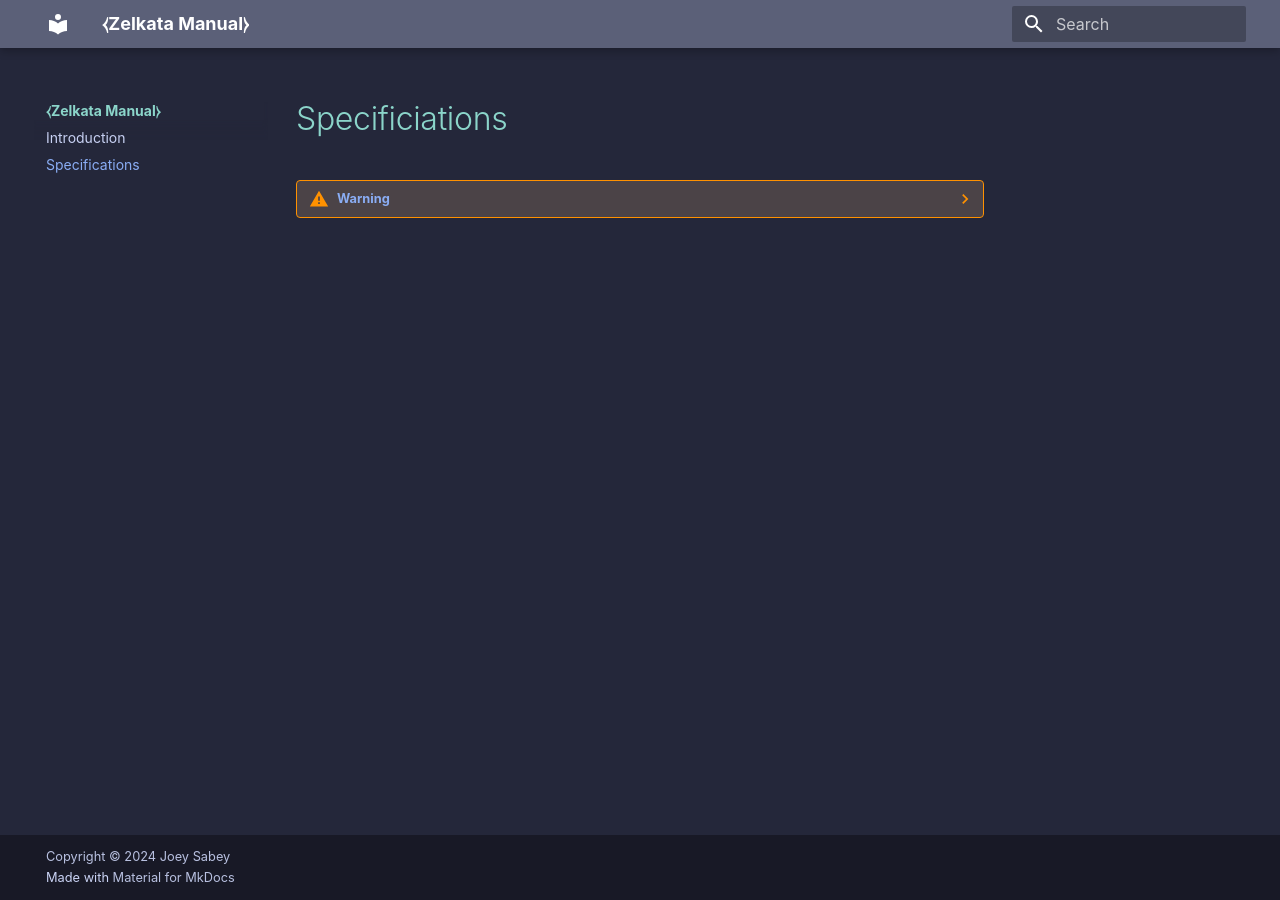
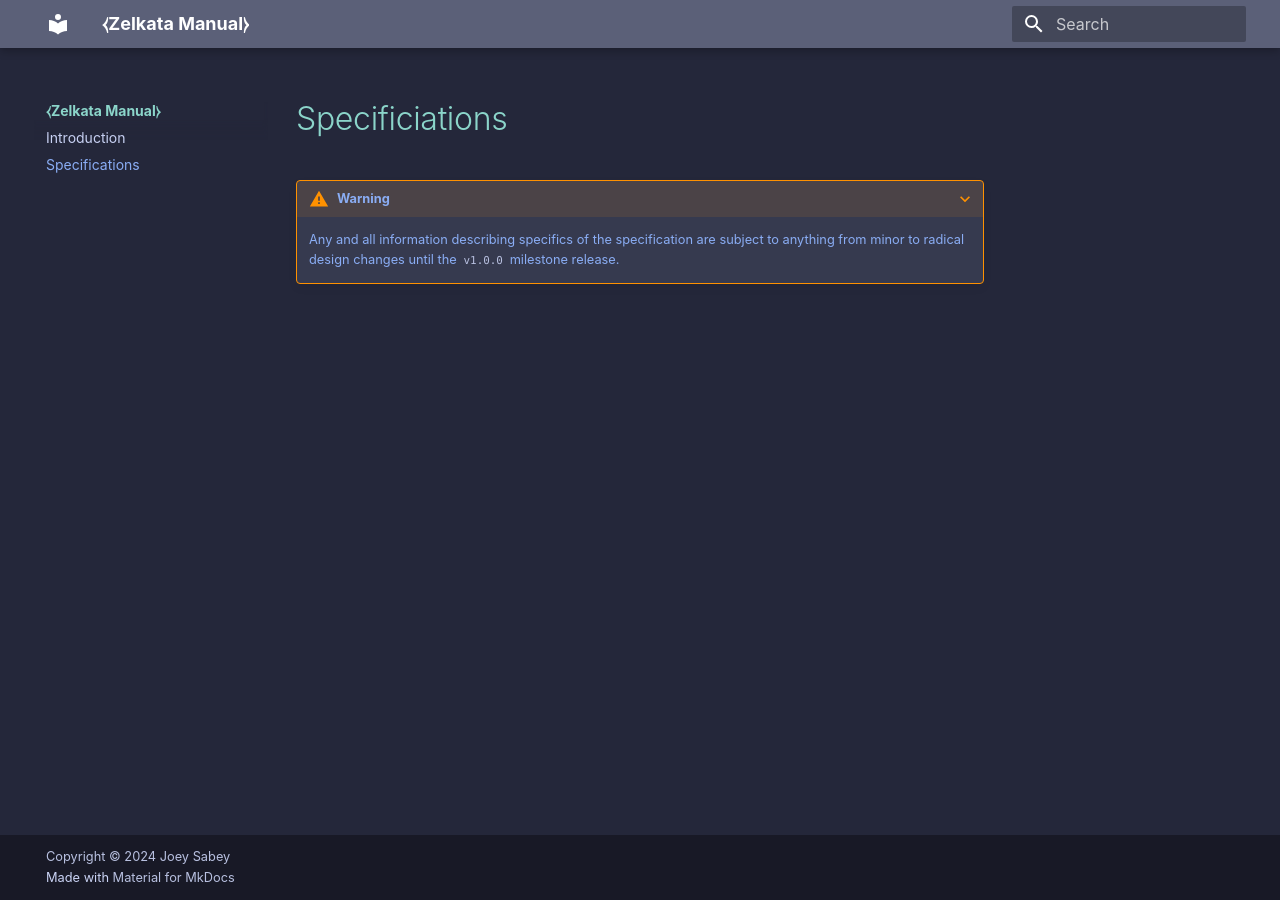
Before and after one commit to Omnikron13/zelkata, an MkDocs documentation site: the page built from docs/specifications/index.md, in a window 1280 px wide. Built offline with MkDocs 1.6.1 and Material for MkDocs 9.7.7, drawn with Linux system fonts in a browser that asks for light colours; some web fonts are replaced.

Commit message:
docs: default admonitions to open on main index & specifications index

```diff
--- a/docs/specifications/index.md
+++ b/docs/specifications/index.md
@@ -1,6 +1,6 @@
 Specificiations
 ===============
 
-??? warning
-    Any and all information describing specifics of the specification are subject to anything from minor to radical
-    design changes until the `v1.0.0` milestone release.
+???+ warning
+     Any and all information describing specifics of the specification are subject to anything from minor to radical
+     design changes until the `v1.0.0` milestone release.
```
Also changed, not shown: docs/index.md (+2 -2 lines).
